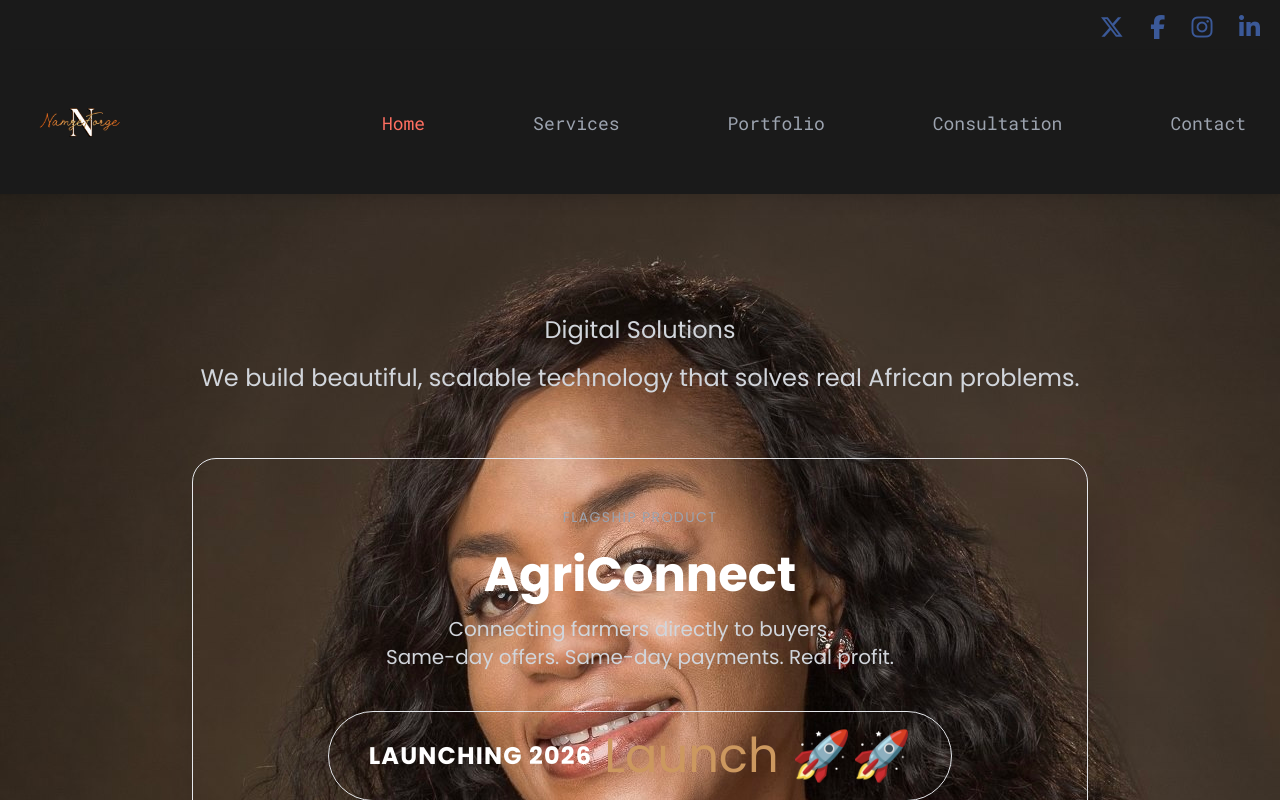
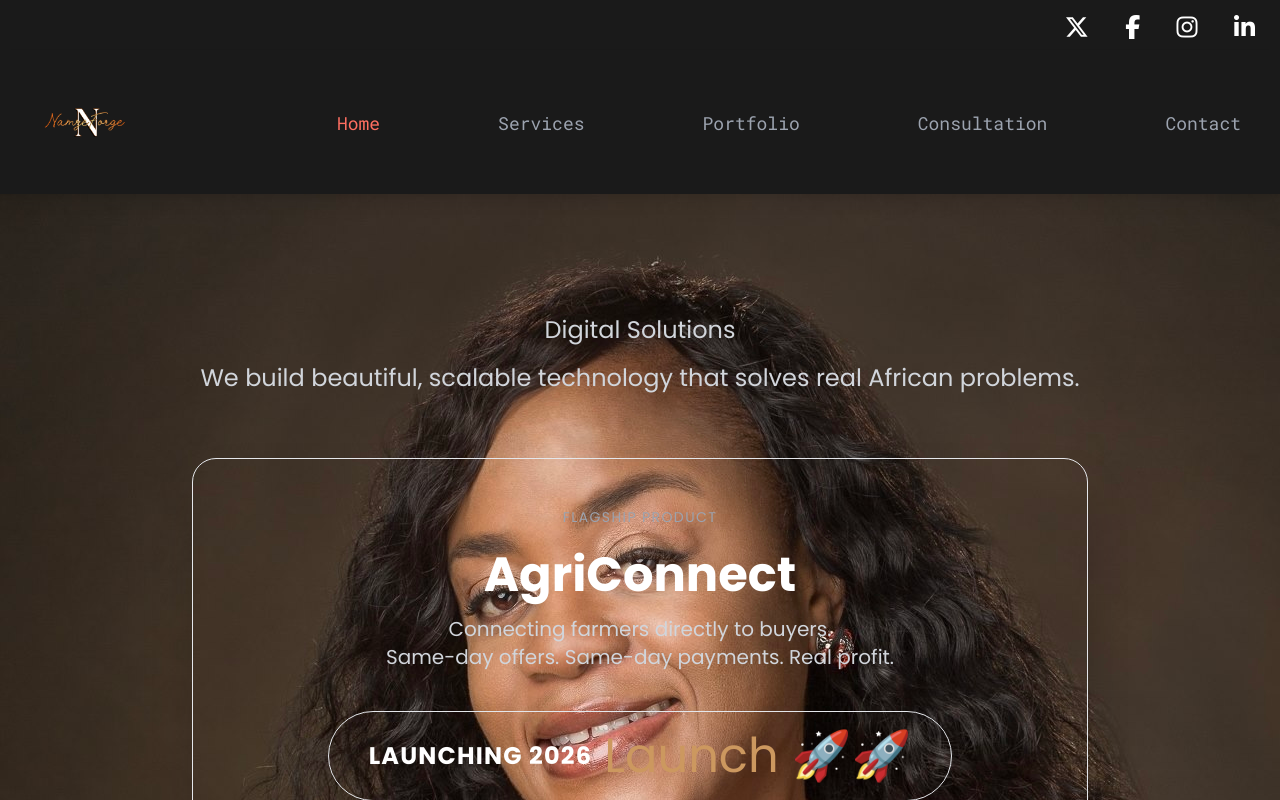
Before and after one commit to Cathy-45/cathy-portfolio-integrated, a React (Vite) app: page / in a window 1280 px wide. Shown: the top 800 px of the page. Built offline with nearby package versions, Linux system fonts and the light colour scheme.

Commit message:
Polish: remove Facebook blue override from index.css – nav icons now pure white with gold hover

```diff
--- a/src/index.css
+++ b/src/index.css
@@ -145,12 +145,14 @@ body {
   }
 }
 nav a {
-  margin: 0 10px;
-  color: #3b5998; /* Facebook blue */
+  margin: 0 15px; /* Matches your index.html spacing */
+  color: white;   /* Now white by default */
   text-decoration: none;
+  transition: color 0.3s ease;
 }
+
 nav a:hover {
-  text-decoration: underline;
+  color: #cbb293; /* Gold hover for premium feel */
 }
 
 @keyframes gradient-x {
```
